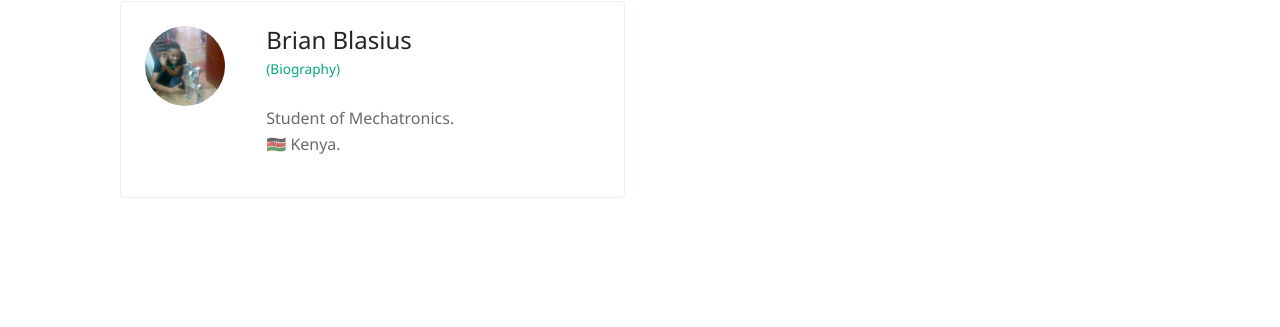
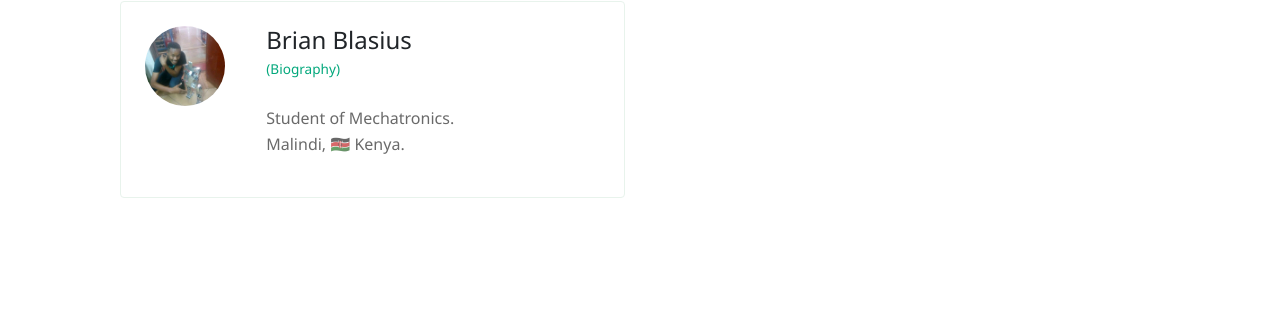
Before and after one commit to AstroSpaceTech/AstroSpaceTech.github.io, a Jekyll site: the page built from _pages/team-aerospace.html, in a window 1280 px wide. Shown: the part 196-523 px from the top of the page. Built offline with Jekyll 4.4.1, drawn with Linux system fonts in a browser that asks for light colours; nearby versions of some CDN libraries.

Commit message:
Update _config.yml

```diff
--- a/_config.yml
+++ b/_config.yml
@@ -46,7 +46,7 @@ teams:
         BrianBlasius:
           name: Brian Blasius
           avatar: ../assets/images/avatars/brian.jpg
-          bio: Student of Mechatronics. <br> 🇰🇪 Kenya.
+          bio: Student of Mechatronics. <br> Malindi, 🇰🇪 Kenya.
           email: einsteinblasius@gmail.com
     Tech:
       name: Technology
```
